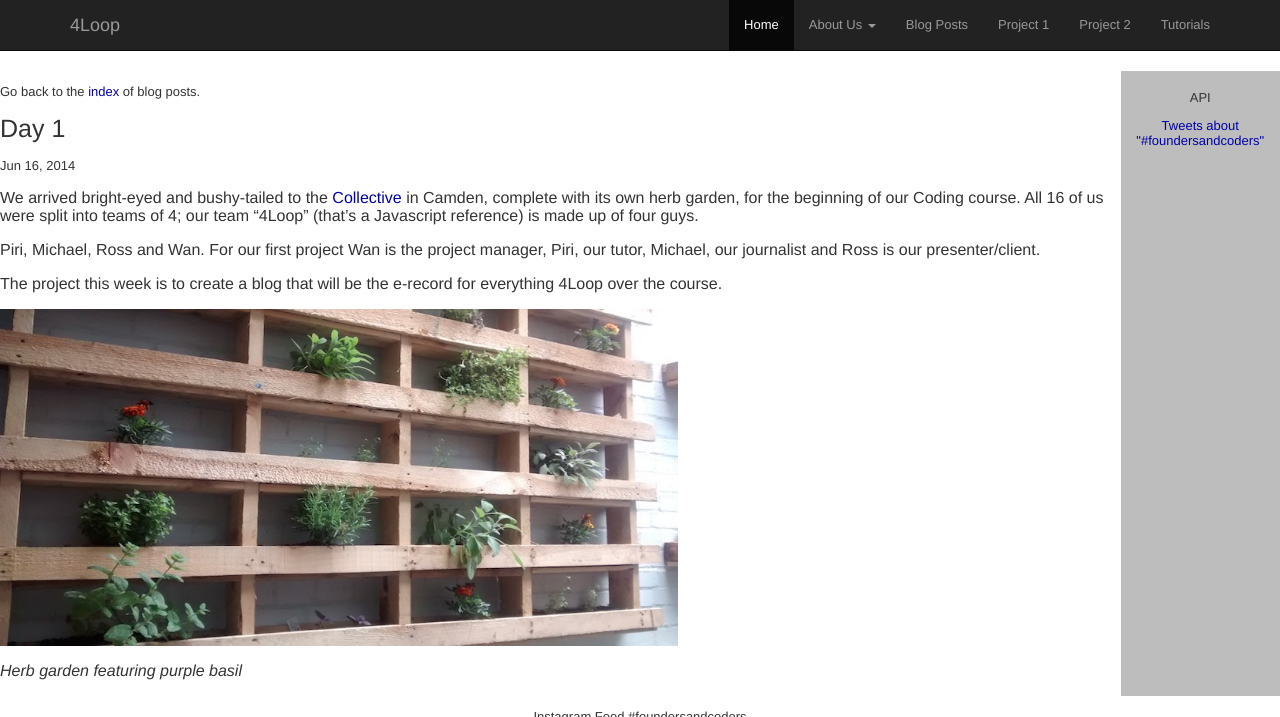
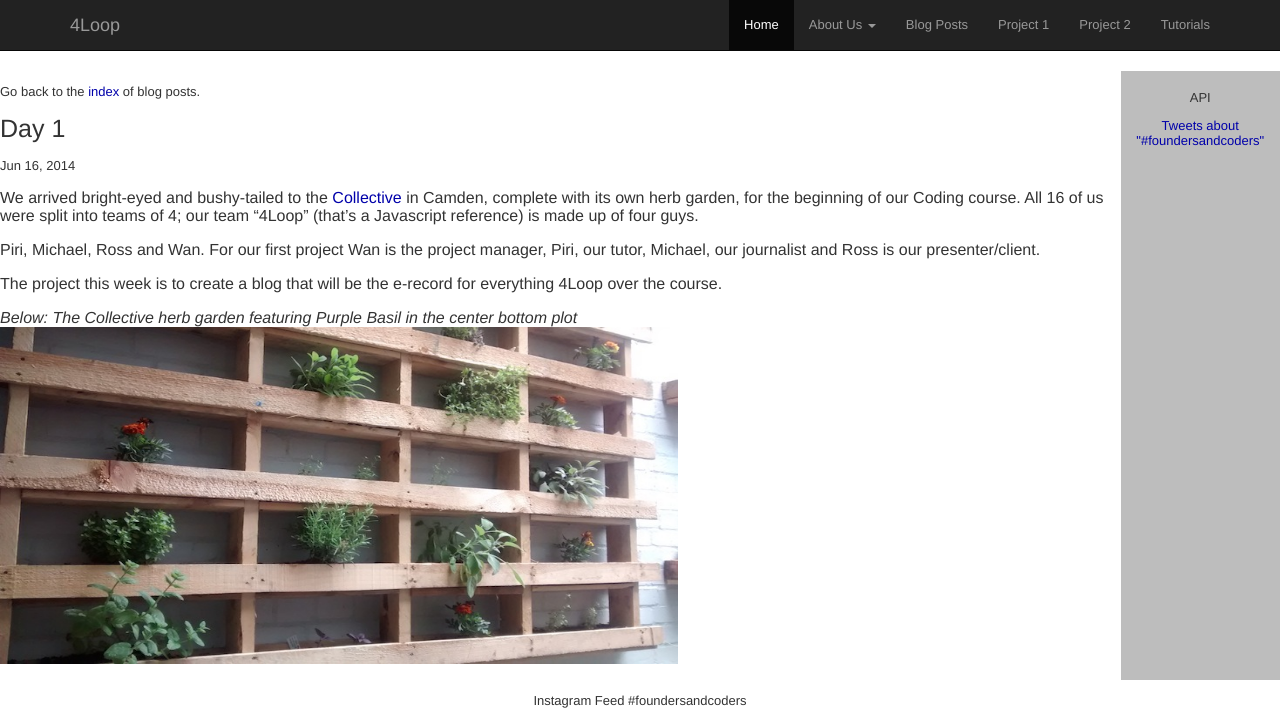
Before and after one commit to wsfan/4loop, a Jekyll site: the page built from _posts/2014-06-17-post1.markdown, in a window 1280 px wide, cut to the strip 0-717 px from the top of the page. Built offline with Jekyll 4.4.1, drawn with Linux system fonts in a browser that asks for light colours; comment, search, counter and statistics services are not loaded.

Commit message:
Update 2014-06-17-post1.markdown

```diff
--- a/_posts/2014-06-17-post1.markdown
+++ b/_posts/2014-06-17-post1.markdown
@@ -11,7 +11,5 @@
 
 The project this week is to create a blog that will be the e-record for everything 4Loop over the course.
 
-
+<I> Below: The Collective herb garden featuring Purple Basil in the center bottom plot </I>
 <img class="garden" src = "https://raw.githubusercontent.com/wsfan/4loop/gh-pages/images/day1garden.jpg" width="678" height="337" />
-
-<i> Herb garden featuring purple basil </i>
```
